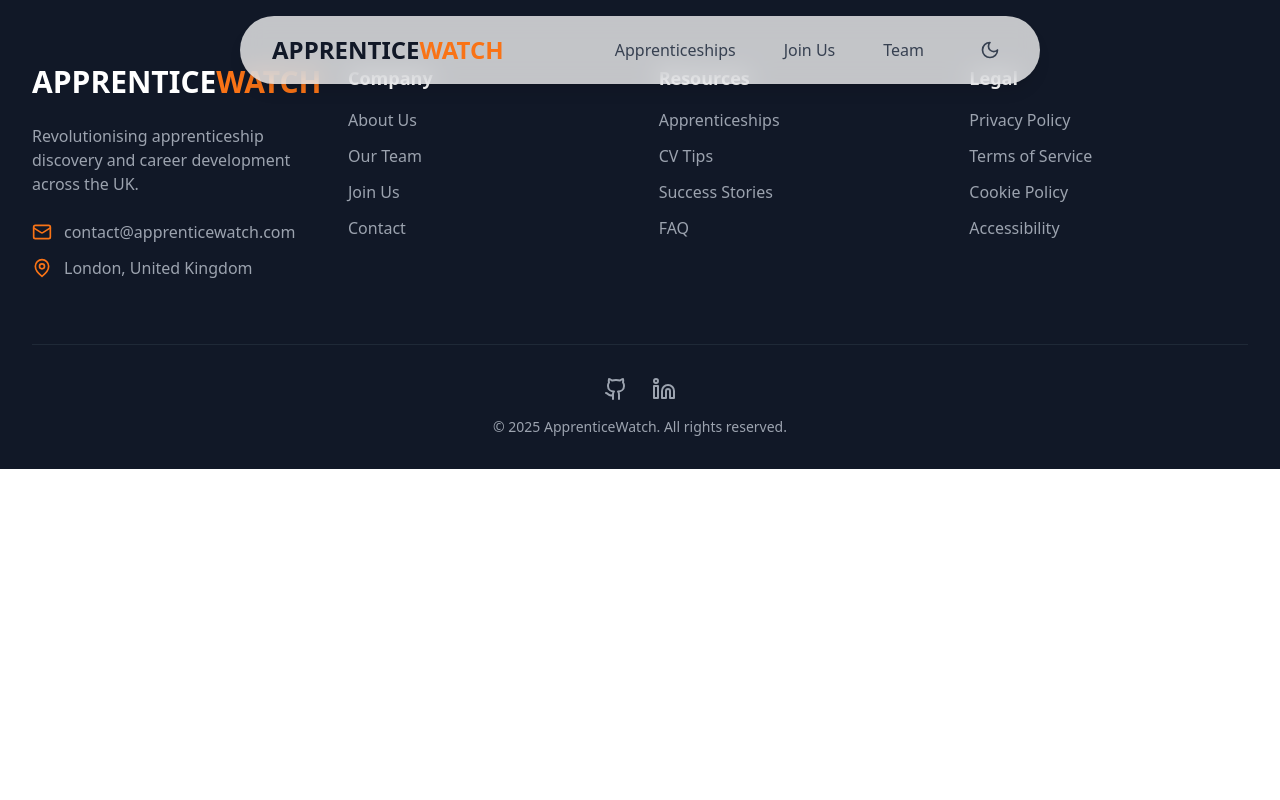
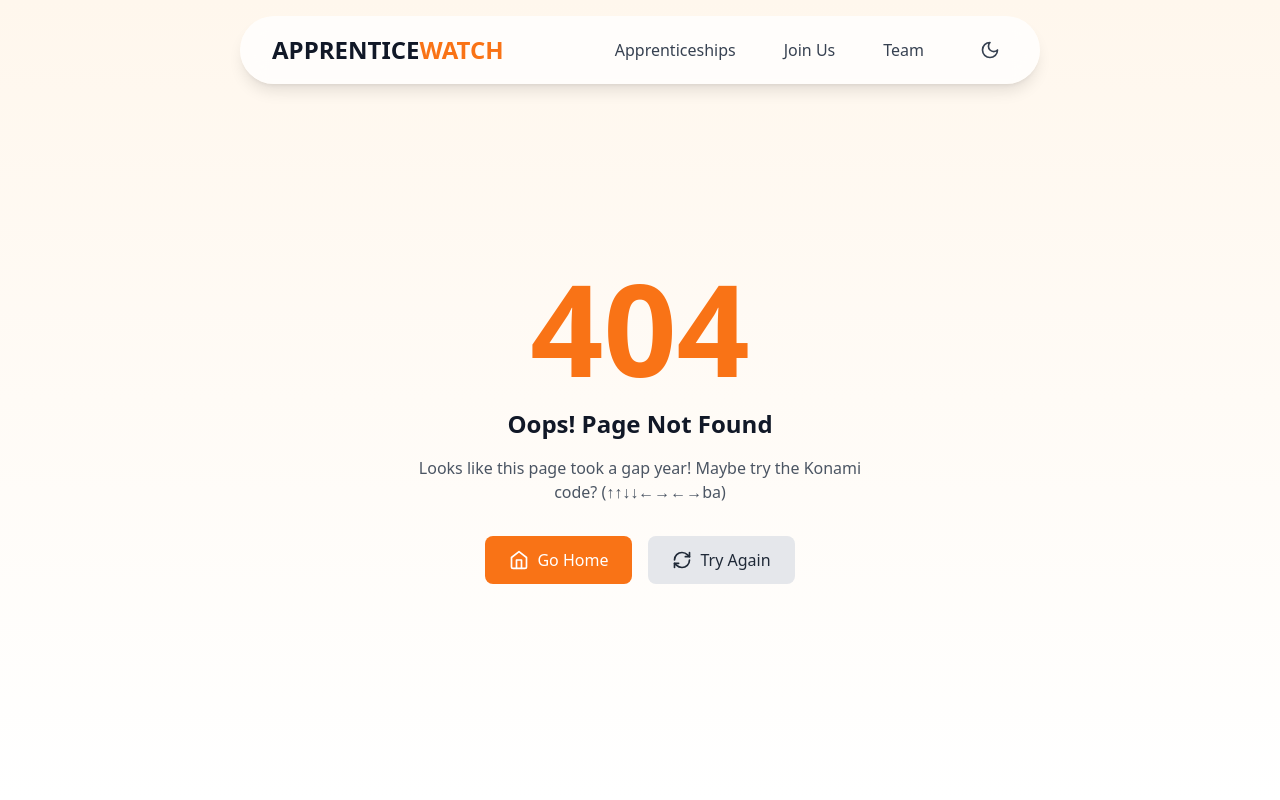
Before and after one commit to HeyFarrukh/web-app, a React (Vite) app: page /about in a window 1280 px wide. Shown: the top 800 px of the page. Built offline with nearby package versions, Linux system fonts and the light colour scheme; no server answers; a web font is replaced by a local one.

Commit message:
Added Error Page and Updated the Maintainence Document (#8)

```diff
--- a/src/App.tsx
+++ b/src/App.tsx
@@ -14,11 +14,11 @@ import { JoinUs } from './pages/JoinUs';
 import { Privacy } from './pages/Privacy';
 import { TermsOfService } from './pages/TermsOfService';
 import { Team } from './pages/Team';
+import { NotFound } from './pages/NotFound';
 import { ScrollToTop } from './components/navigation/ScrollToTop';
 import { Analytics } from './services/analytics/analytics';
 import { useAnalytics } from './hooks/useAnalytics';
-import supabase from './config/supabase';
-import { AuthCallback } from './components/auth/AuthCallBack'; // Import AuthCallback component
+import { AuthCallback } from './components/auth/AuthCallBack';
 
 const AppRoutes = () => {
   useAnalytics();
@@ -41,7 +41,8 @@ const AppRoutes = () => {
         <Route path="/privacy" element={<Privacy />} />
         <Route path="/terms" element={<TermsOfService />} />
         <Route path="/team" element={<Team />} />
-        <Route path="/auth/callback" element={<AuthCallback />} /> {/* Add the AuthCallback route */}
+        <Route path="/auth/callback" element={<AuthCallback />} />
+        <Route path="*" element={<NotFound />} />
       </Routes>
       <Footer />
     </div>
--- /dev/null
+++ b/src/pages/NotFound.tsx
@@ -0,0 +1,125 @@
+import React, { useState, useEffect } from 'react';
+import { useNavigate } from 'react-router-dom';
+import { motion, AnimatePresence } from 'framer-motion';
+import { Home, RefreshCw } from 'lucide-react';
+
+export const NotFound = () => {
+  const navigate = useNavigate();
+  const [konami, setKonami] = useState<string[]>([]);
+  const [showEasterEgg, setShowEasterEgg] = useState(false);
+  const [attempts, setAttempts] = useState(0);
+
+  const konamiCode = ['ArrowUp', 'ArrowUp', 'ArrowDown', 'ArrowDown', 'ArrowLeft', 'ArrowRight', 'ArrowLeft', 'ArrowRight', 'b', 'a'];
+
+  useEffect(() => {
+    const handleKeyDown = (event: KeyboardEvent) => {
+      const newKonami = [...konami, event.key];
+      if (newKonami.length > konamiCode.length) {
+        newKonami.shift();
+      }
+      setKonami(newKonami);
+
+      if (newKonami.join(',') === konamiCode.join(',')) {
+        setShowEasterEgg(true);
+      }
+    };
+
+    window.addEventListener('keydown', handleKeyDown);
+    return () => window.removeEventListener('keydown', handleKeyDown);
+  }, [konami]);
+
+  const handleTryAgain = () => {
+    setAttempts(prev => prev + 1);
+    if (attempts >= 2) {
+      setShowEasterEgg(true);
+    }
+  };
+
+  return (
+    <div className="min-h-screen pt-24 pb-12 bg-gradient-to-b from-orange-50 to-white dark:from-gray-900 dark:to-gray-800 flex items-center justify-center px-4">
+      <AnimatePresence mode="wait">
+        {!showEasterEgg ? (
+          <motion.div
+            key="normal"
+            initial={{ opacity: 0, y: 20 }}
+            animate={{ opacity: 1, y: 0 }}
+            exit={{ opacity: 0, y: -20 }}
+            className="text-center"
+          >
+            <motion.h1
+              className="text-9xl font-bold text-orange-500 mb-4"
+              animate={{
+                rotate: [0, -5, 5, -5, 0],
+                scale: [1, 1.1, 1]
+              }}
+              transition={{
+                duration: 0.5,
+                times: [0, 0.2, 0.4, 0.6, 0.8]
+              }}
+            >
+              404
+            </motion.h1>
+            <h2 className="text-2xl font-semibold text-gray-900 dark:text-white mb-4">
+              Oops! Page Not Found
+            </h2>
+            <p className="text-gray-600 dark:text-gray-300 mb-8 max-w-md mx-auto">
+              Looks like this page took a gap year! Maybe try the Konami code?
+              (↑↑↓↓←→←→ba)
+            </p>
+            <div className="flex flex-col sm:flex-row items-center justify-center gap-4">
+              <button
+                onClick={() => navigate('/')}
+                className="px-6 py-3 bg-orange-500 text-white rounded-lg hover:bg-orange-600 transition-colors flex items-center space-x-2"
+              >
+                <Home className="w-5 h-5" />
+                <span>Go Home</span>
+              </button>
+              <button
+                onClick={handleTryAgain}
+                className="px-6 py-3 bg-gray-200 dark:bg-gray-700 text-gray-800 dark:text-white rounded-lg hover:bg-gray-300 dark:hover:bg-gray-600 transition-colors flex items-center space-x-2"
+              >
+                <RefreshCw className="w-5 h-5" />
+                <span>Try Again</span>
+              </button>
+            </div>
+          </motion.div>
+        ) : (
+          <motion.div
+            key="easter-egg"
+            initial={{ opacity: 0, scale: 0.8 }}
+            animate={{ opacity: 1, scale: 1 }}
+            exit={{ opacity: 0, scale: 1.2 }}
+            className="text-center"
+          >
+            <motion.div
+              animate={{
+                rotate: 360,
+                scale: [1, 1.2, 1]
+              }}
+              transition={{
+                rotate: { duration: 2, repeat: Infinity, ease: "linear" },
+                scale: { duration: 1, repeat: Infinity, ease: "easeInOut" }
+              }}
+              className="text-9xl mb-8"
+            >
+              🎮
+            </motion.div>
+            <h2 className="text-2xl font-bold text-gray-900 dark:text-white mb-4">
+              Achievement Unlocked: Easter Egg Found!
+            </h2>
+            <p className="text-gray-600 dark:text-gray-300 mb-8 max-w-md mx-auto">
+              Congrats! You've discovered our secret gaming mode. Unfortunately, it's still in development... just like your career without an apprenticeship! 😉
+            </p>
+            <button
+              onClick={() => navigate('/')}
+              className="px-6 py-3 bg-orange-500 text-white rounded-lg hover:bg-orange-600 transition-colors inline-flex items-center space-x-2"
+            >
+              <Home className="w-5 h-5" />
+              <span>Back to Reality</span>
+            </button>
+          </motion.div>
+        )}
+      </AnimatePresence>
+    </div>
+  );
+};
```
Also changed, not shown: 1 other file (tests, documents, lock files or other folders).
